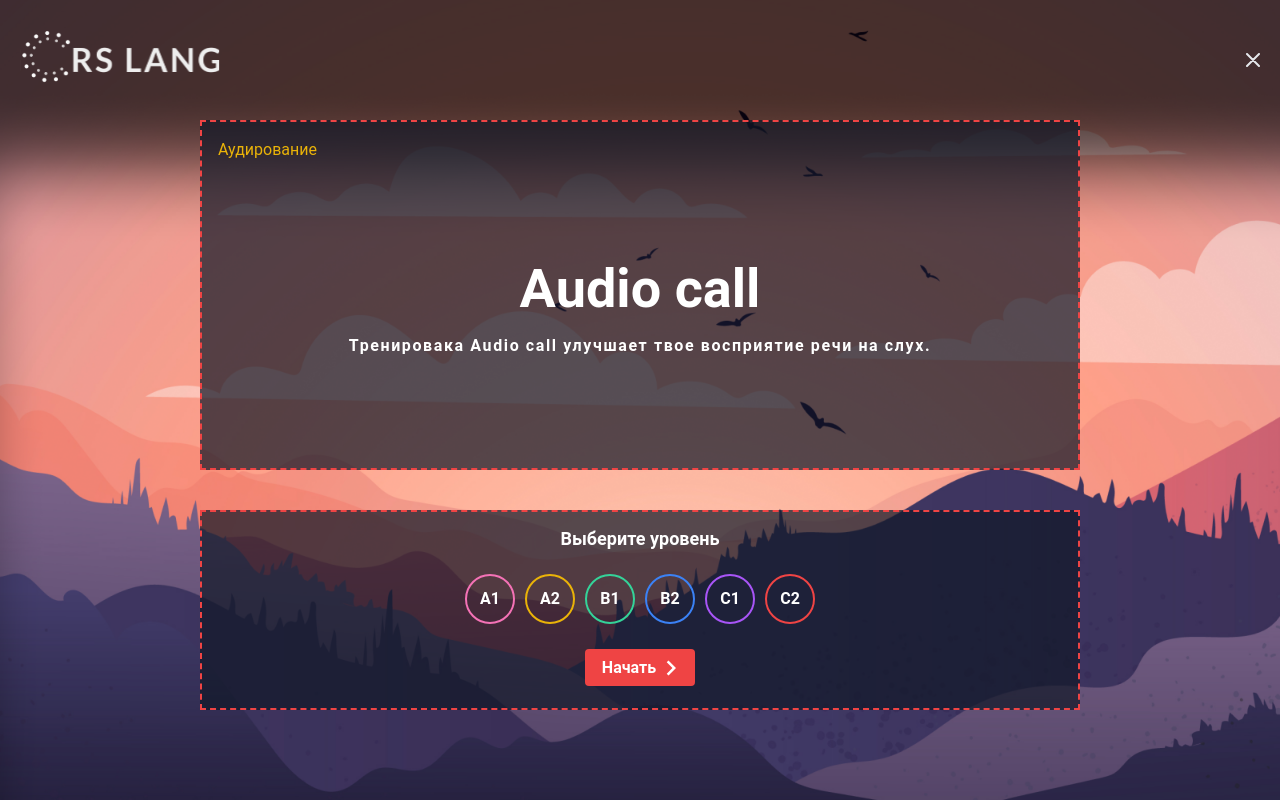
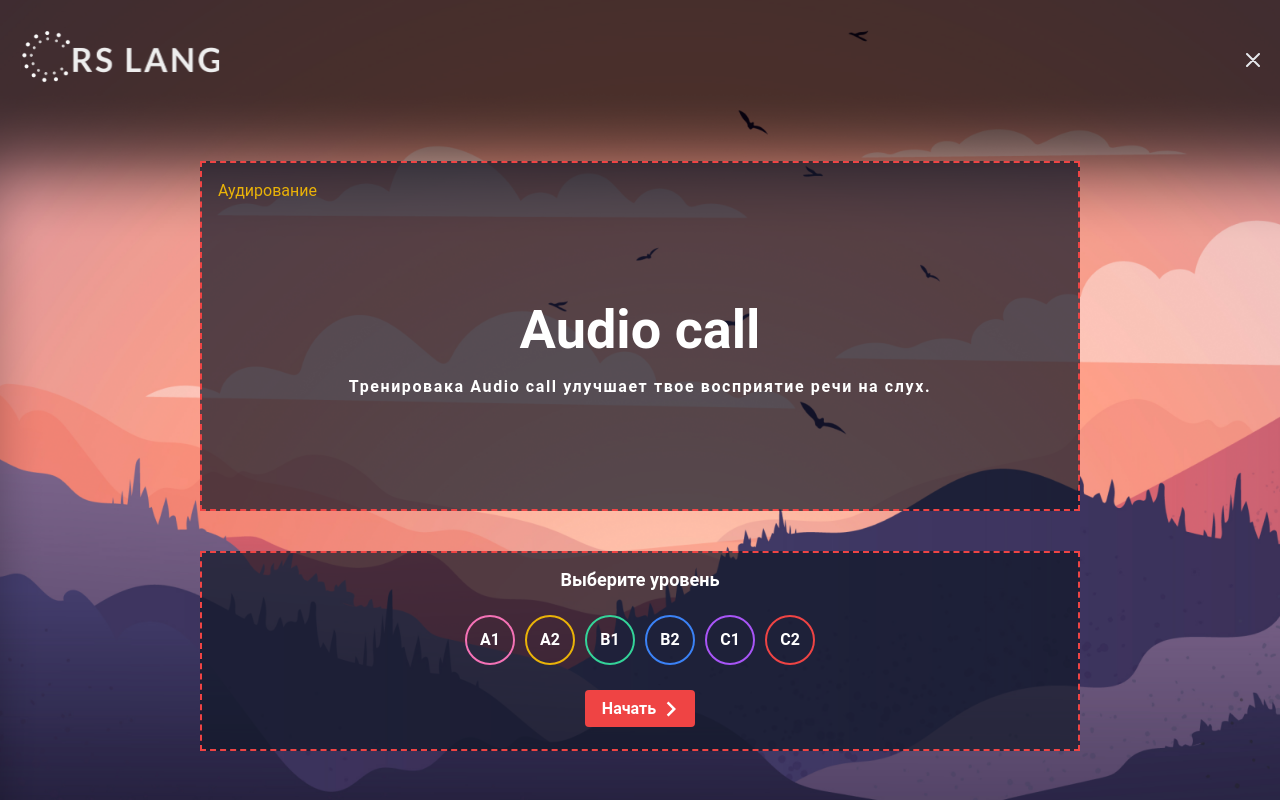
Before and after one commit to Arantiryo/rs-lang, a React (Create React App) app in the folder rs-lang/: page /games/audiocall in a window 1280 px wide. Built offline with nearby package versions, Linux system fonts and the light colour scheme.

Commit message:
feat: add countdown timer before the game, minor layout fixes

```diff
--- a/rs-lang/src/Containers/Games/GameCards/GameCards.tsx
+++ b/rs-lang/src/Containers/Games/GameCards/GameCards.tsx
@@ -8,9 +8,7 @@ import pseudo2 from "../../../assets/svg/games__pseudo2.svg";
 
 export default function GameCards({ className }: { className: string }) {
   return (
-    <div
-      className={`${className} relative h-full flex items-center gap-3 flex-wrap`}
-    >
+    <div className={`${className} relative flex gap-3 flex-wrap`}>
       <img
         className="absolute hidden md:block md:top-[220px] md:right-[220px]"
         src={pseudo1}
--- a/rs-lang/src/Containers/Team/TeamCards/TeamCards.tsx
+++ b/rs-lang/src/Containers/Team/TeamCards/TeamCards.tsx
@@ -8,7 +8,7 @@ import {
 export default function GameCards({ className }: { className: string }) {
   return (
     <div
-      className={`${className} relative h-full flex items-center justify-center gap-4 flex-wrap
+      className={`${className} relative flex justify-center gap-4 flex-wrap
         lg:justify-start`}
     >
       <img
--- a/rs-lang/src/components/AudiocallGame/AudiocallGame.tsx
+++ b/rs-lang/src/components/AudiocallGame/AudiocallGame.tsx
@@ -1,56 +1,14 @@
-import { useState } from "react";
-import { MdKeyboardArrowRight } from "react-icons/md";
-import LoaderButton from "../LoaderButton/LoaderButton";
-
-export const categoriesList = [
-  {
-    name: "Beginner",
-    level: "A1",
-    color: "border-pink-400",
-  },
-  {
-    name: "Easy",
-    level: "A2",
-    color: "border-yellow-500",
-  },
-  {
-    name: "Normal",
-    level: "B1",
-    color: "border-emerald-400",
-  },
-  {
-    name: "Medium",
-    level: "B2",
-    color: "border-blue-500",
-  },
-  {
-    name: "Hard",
-    level: "C1",
-    color: "border-purple-500",
-  },
-  {
-    name: "Monstrous",
-    level: "C2",
-    color: "border-red-500",
-  },
-];
-
-type GameStartProps = {
-  categoryIndex: number;
-  onClickCategory: (index: number) => void;
-  onGameBegin: () => void;
-};
+import { useEffect, useState } from "react";
+import StartPage from "./StartPage";
 
 // type GameStatusType = "prep" | "running" | "result";
-
-const dashedBorder = "border-dashed border-2 border-red-500";
 
 export default function AudiocallGame() {
   const [gameStatus, setGameStatus] = useState("prep");
   const [categoryIndex, setCategoryIndex] = useState(0);
 
   const chooseCategory = (index: number) => setCategoryIndex(index);
-  const startGame = () => setGameStatus("running"); //setGameStatus("running")
+  const startGame = () => setGameStatus("running");
 
   return (
     <>
@@ -61,82 +19,38 @@ export default function AudiocallGame() {
           onGameBegin={startGame}
         />
       )}
+      {gameStatus === "running" && (
+        <GamePage categoryIndex={categoryIndex} /> //isLoading={true}
+      )}
     </>
   );
 }
 
-function StartPage({
-  categoryIndex,
-  onClickCategory,
-  onGameBegin,
-}: GameStartProps) {
+type GamePageProps = {
+  categoryIndex: number;
+  // isLoading: boolean;
+};
+
+function GamePage({ categoryIndex }: GamePageProps) {
+  const [isLoading, setIsLoading] = useState(true);
+  setTimeout(() => setIsLoading(false), 3000);
+
   return (
-    <>
-      <div
-        className={`mx-auto bg-black-rgba w-[880px] h-[350px] mb-10 p-4 ${dashedBorder}`}
-      >
-        <p className="text-yellow-500">Аудирование</p>
-        <div className="pt-[100px] text-base font-medium">
-          <h2 className="text-white text-center text-[54px] leading-[54px] font-bold mb-5">
-            Audio call
-          </h2>
-          <h4 className="text-white text-center text-base leading-[19px] tracking-widest font-bold">
-            Тренировака Audio call улучшает твое восприятие речи на слух.
-          </h4>
-        </div>
-      </div>
-      <CategorySelection
-        categoryIndex={categoryIndex}
-        onClickCategory={onClickCategory}
-        onGameBegin={onGameBegin}
-      />
-    </>
+    <div className="h-full flex flex-col items-center justify-center">
+      {isLoading ? <Countdown /> : <div>{categoryIndex}</div>}
+    </div>
   );
 }
 
-function CategorySelection({
-  categoryIndex,
-  onClickCategory,
-  onGameBegin,
-}: GameStartProps) {
+function Countdown({ time = 3 }) {
+  const [counter, setCounter] = useState(time);
+  useEffect(() => {
+    counter > 0 && setTimeout(() => setCounter(counter - 1), 1000);
+  }, [counter]);
+
   return (
-    <div
-      className={`mx-auto flex flex-col items-center gap-[25px] bg-black-rgba w-[880px] h-[200px] mb-2 p-4 ${dashedBorder}`}
-    >
-      <p className="text-white font-bold text-[18px] leading-[21px]">
-        Выберите уровень
-      </p>
-      <ul className="flex flex-wrap items-center justify-center gap-[10px]">
-        {categoriesList.map((obj, index) => {
-          const level = (
-            <li
-              key={index}
-              className={`rounded-full cursor-pointer flex items-center justify-center h-[50px] w-[50px] text-base
-              text-white font-semibold border-2 ${
-                obj.color
-              } hover:translate-y-[-5px] transition
-                ${
-                  index === categoryIndex &&
-                  "border-emerald-600 text-emerald-600"
-                }`}
-              onClick={() => onClickCategory(index)}
-            >
-              {obj.level}
-            </li>
-          );
-          return level;
-        })}
-      </ul>
-      <LoaderButton
-        type="button"
-        className="audiocall__btn_begin relative w-[110px] h-[37px] font-semibold rounded-[4px]
-          bg-red-500 hover:bg-red-400 transition-colors text-white text-[16px] leading-[17px]"
-        onClick={onGameBegin}
-      >
-        <span className="pl-2 flex items-center justify-center">
-          Начать <MdKeyboardArrowRight className="text-lg lg:text-3xl" />
-        </span>
-      </LoaderButton>
+    <div className="w-[150px] h-[150px] flex items-center justify-center border-2 border-red-500 bg-black-rgba rounded-full">
+      <span className="text-white text-[64px] leading-[75px]">{counter}</span>
     </div>
   );
 }
--- /dev/null
+++ b/rs-lang/src/components/AudiocallGame/StartPage.tsx
@@ -0,0 +1,119 @@
+import { MdKeyboardArrowRight } from "react-icons/md";
+import LoaderButton from "../LoaderButton/LoaderButton";
+
+export const categoriesList = [
+  {
+    name: "Beginner",
+    level: "A1",
+    color: "border-pink-400",
+  },
+  {
+    name: "Easy",
+    level: "A2",
+    color: "border-yellow-500",
+  },
+  {
+    name: "Normal",
+    level: "B1",
+    color: "border-emerald-400",
+  },
+  {
+    name: "Medium",
+    level: "B2",
+    color: "border-blue-500",
+  },
+  {
+    name: "Hard",
+    level: "C1",
+    color: "border-purple-500",
+  },
+  {
+    name: "Monstrous",
+    level: "C2",
+    color: "border-red-500",
+  },
+];
+
+const dashedBorder = "border-dashed border-2 border-red-500";
+
+type GameStartProps = {
+  categoryIndex: number;
+  onClickCategory: (index: number) => void;
+  onGameBegin: () => void;
+};
+
+export default function StartPage({
+  categoryIndex,
+  onClickCategory,
+  onGameBegin,
+}: GameStartProps) {
+  return (
+    <div className="h-full flex flex-col justify-center">
+      <div
+        className={`mx-auto bg-black-rgba w-[880px] h-[350px] mb-10 p-4 ${dashedBorder}`}
+      >
+        <p className="text-yellow-500">Аудирование</p>
+        <div className="pt-[100px] text-base font-medium">
+          <h2 className="text-white text-center text-[54px] leading-[54px] font-bold mb-5">
+            Audio call
+          </h2>
+          <h4 className="text-white text-center text-base leading-[19px] tracking-widest font-bold">
+            Тренировака Audio call улучшает твое восприятие речи на слух.
+          </h4>
+        </div>
+      </div>
+      <CategorySelection
+        categoryIndex={categoryIndex}
+        onClickCategory={onClickCategory}
+        onGameBegin={onGameBegin}
+      />
+    </div>
+  );
+}
+
+function CategorySelection({
+  categoryIndex,
+  onClickCategory,
+  onGameBegin,
+}: GameStartProps) {
+  return (
+    <div
+      className={`mx-auto flex flex-col items-center gap-[25px] bg-black-rgba w-[880px] h-[200px] mb-2 p-4 ${dashedBorder}`}
+    >
+      <p className="text-white font-bold text-[18px] leading-[21px]">
+        Выберите уровень
+      </p>
+      <ul className="flex flex-wrap items-center justify-center gap-[10px]">
+        {categoriesList.map((obj, index) => {
+          const level = (
+            <li
+              key={index}
+              className={`rounded-full cursor-pointer flex items-center justify-center h-[50px] w-[50px] text-base
+              text-white font-semibold border-2 ${
+                obj.color
+              } hover:translate-y-[-5px] transition
+                ${
+                  index === categoryIndex &&
+                  "border-emerald-600 text-emerald-600"
+                }`}
+              onClick={() => onClickCategory(index)}
+            >
+              {obj.level}
+            </li>
+          );
+          return level;
+        })}
+      </ul>
+      <LoaderButton
+        type="button"
+        className="audiocall__btn_begin relative w-[110px] h-[37px] font-semibold rounded-[4px]
+          bg-red-500 hover:bg-red-400 transition-colors text-white text-[16px] leading-[17px]"
+        onClick={onGameBegin}
+      >
+        <span className="pl-2 flex items-center justify-center">
+          Начать <MdKeyboardArrowRight className="text-lg lg:text-3xl" />
+        </span>
+      </LoaderButton>
+    </div>
+  );
+}
--- a/rs-lang/src/components/Main/Main.tsx
+++ b/rs-lang/src/components/Main/Main.tsx
@@ -11,7 +11,9 @@ export default function Main(props: {
         props.transparentBg ? "" : "bg-gray-800"
       }  overflow-hidden`}
     >
-      <div className="px-5 max-w-7xl mx-auto xxl:px-0">{props.children}</div>
+      <div className="px-5 h-full max-w-7xl mx-auto xxl:px-0">
+        {props.children}
+      </div>
     </main>
   );
 }
```
